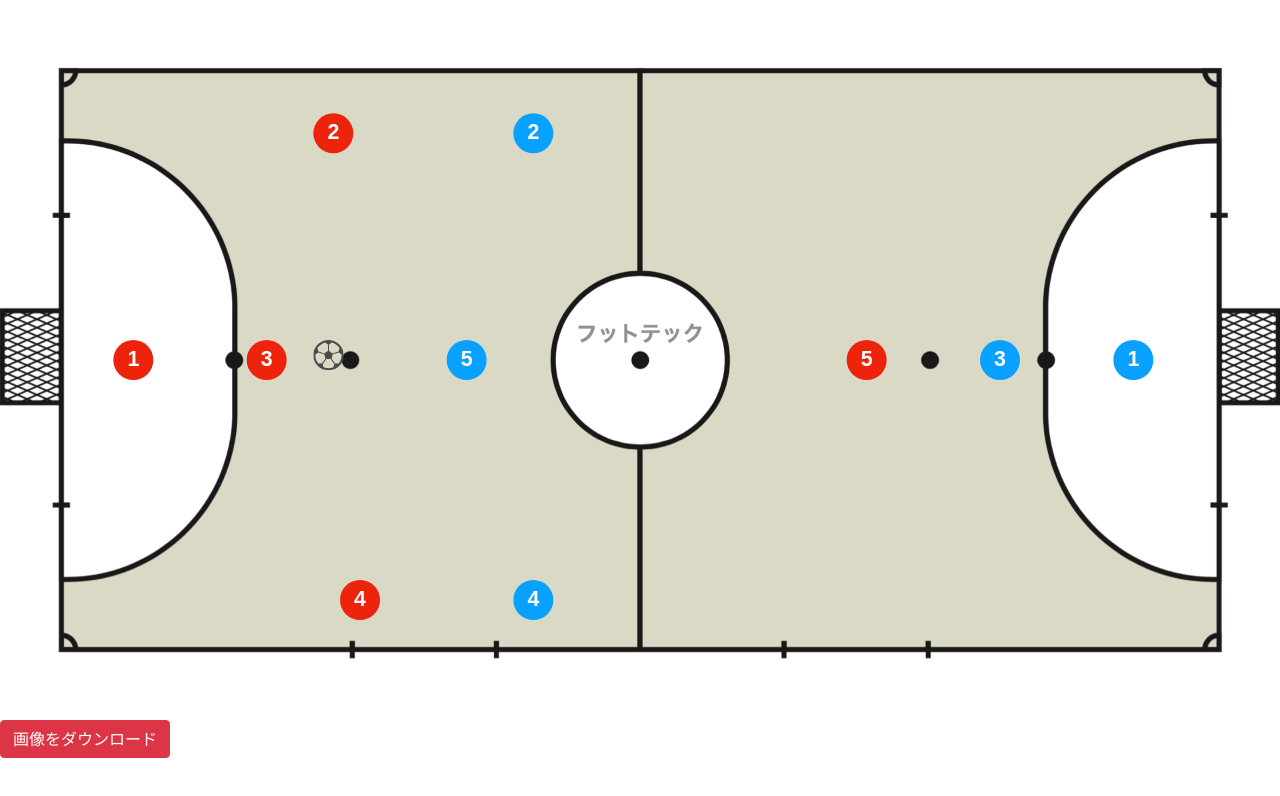
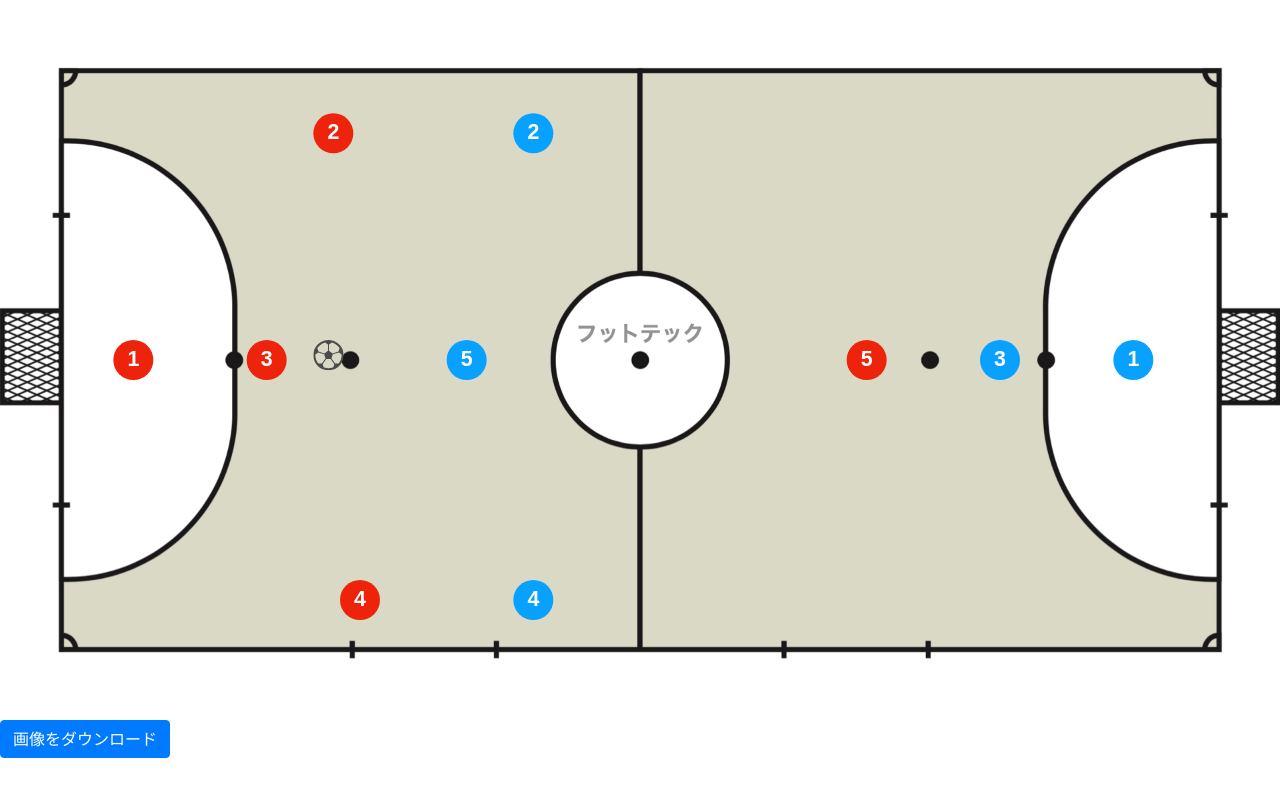
Before and after one commit to TakatsuNobuhiro/futsal_canvas_board, a Nuxt app: page / in a window 1280 px wide. Shown: the top 796 px of the page. Built offline with nearby package versions, Linux system fonts and the light colour scheme.

Commit message:
feat button style

```diff
--- a/components/Board.vue
+++ b/components/Board.vue
@@ -12,7 +12,7 @@
         @dragend="mouseUp"
       />
     </div>
-    <a class="btn btn-danger" id="download" href="">画像をダウンロード</a>
+    <a class="btn btn-primary" id="download" href="">画像をダウンロード</a>
   </div>
 </template>
 
```
